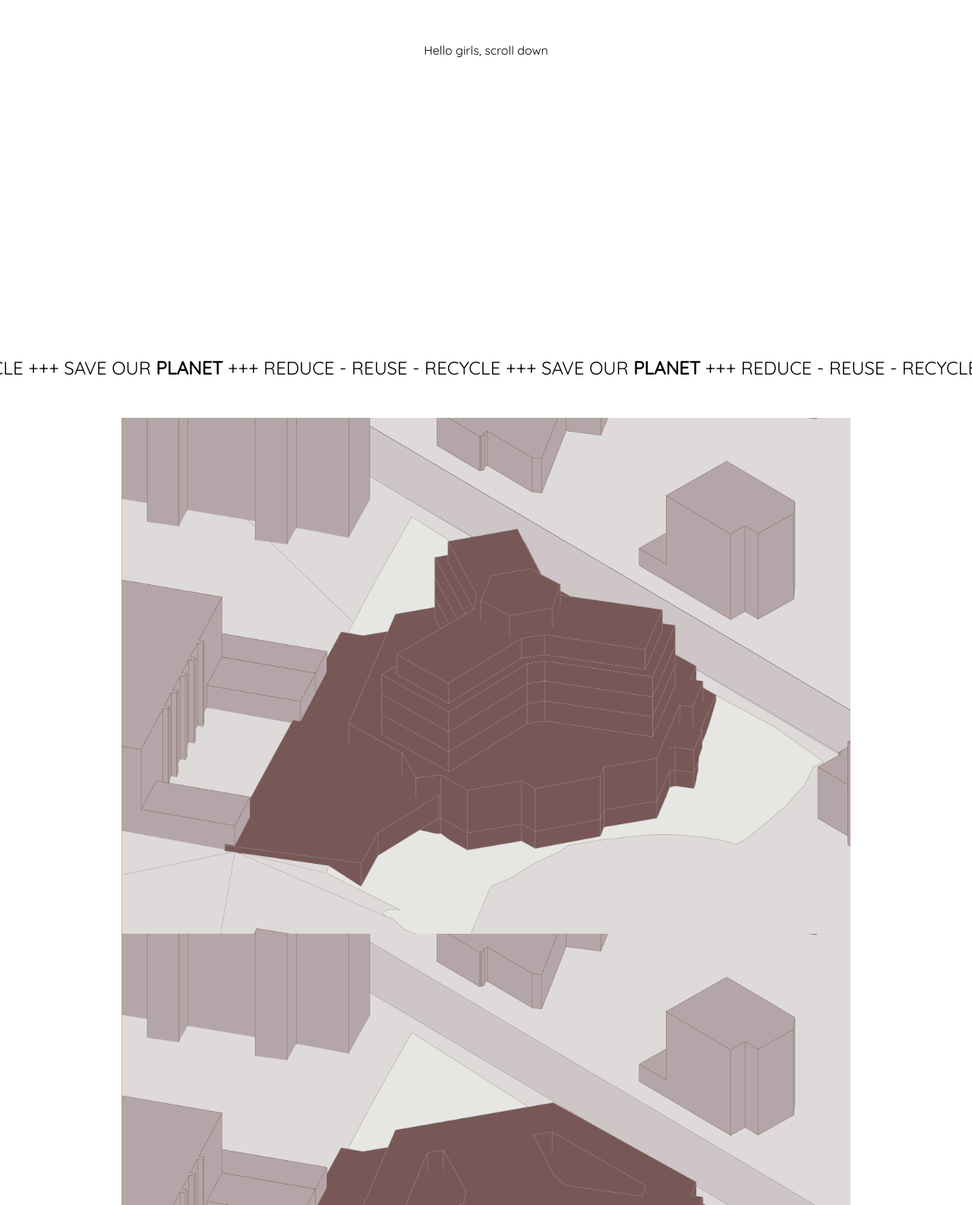
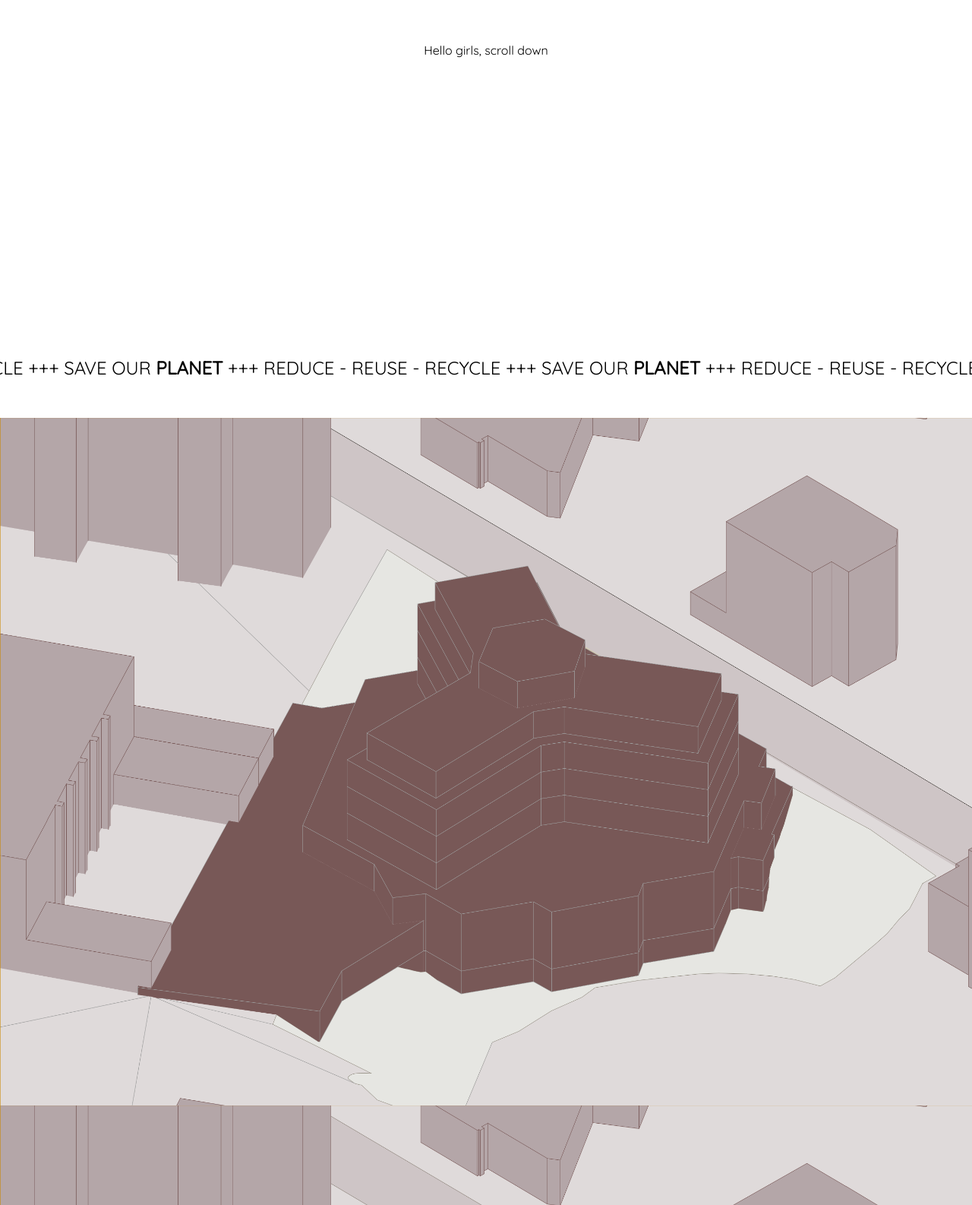
Before and after one commit to pweimann/new-construction-project, a Nuxt app: page / in a window 1280 px wide. Shown: the part 334-1920 px from the top of the page at 76% size. Built offline with nearby package versions, Linux system fonts and the light colour scheme; what tw-elements would draw is missing.

Commit message:
set container to ImageCarousel.vue, improve layout.

```diff
--- a/components/ImageCarousel.vue
+++ b/components/ImageCarousel.vue
@@ -1,5 +1,5 @@
 <template>
-  <section class='py-12 md:w-3/4 mx-auto'>
+  <section class='py-12 container mx-auto'>
     <div id='carouselExampleIndicators' class='carousel slide relative' data-bs-ride='carousel'>
       <div class='carousel-indicators absolute right-0 bottom-0 left-0 flex justify-center p-0 mb-4'>
         <button
```
